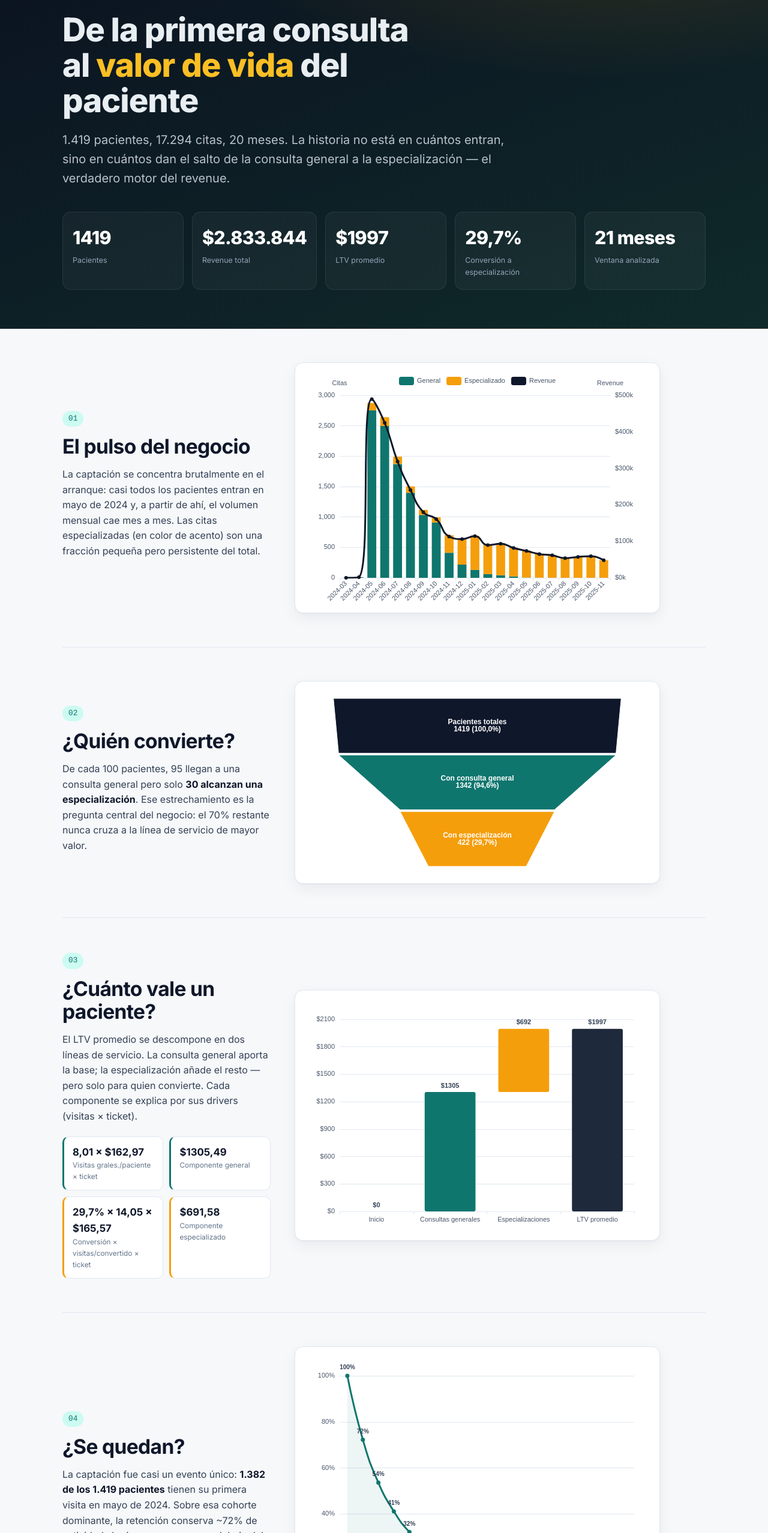
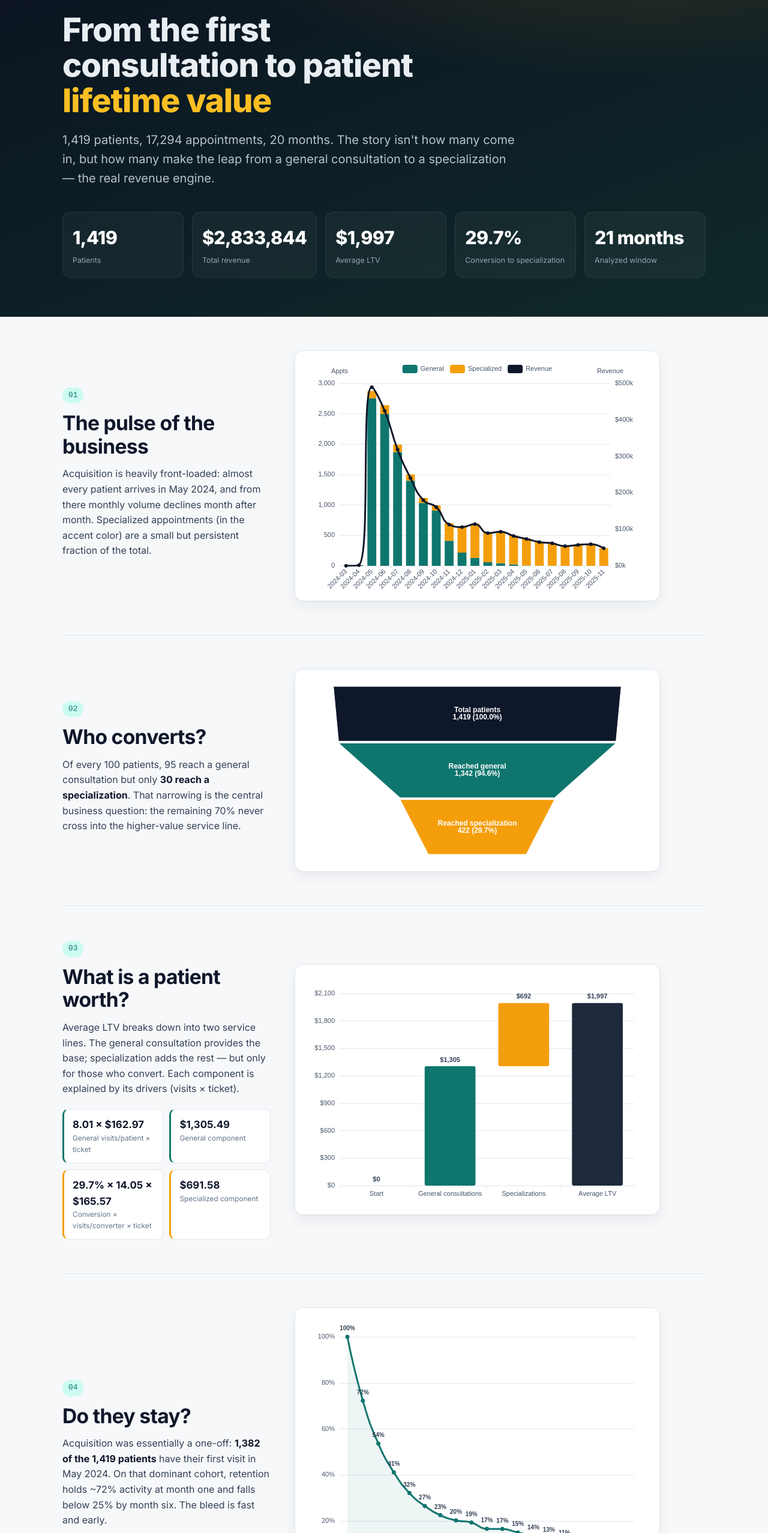
Before and after one commit to erickgarciaoh/patient-revenue-ltv-analysis, a plain HTML site: page docs/index.html in a window 1280 px wide. Shown: the part 105-2660 px from the top of the page at 60% size. Drawn offline with nearby package versions, Linux system fonts and the light colour scheme; a web font is replaced by a local one.

Commit message:
Data-story redactado en ingles (idioma objetivo del entregable)
- index.html + story.js: copy, titulos, labels, tooltips y footer a ingles
- Formato numerico es-ES -> en-US (miles con coma, decimal con punto)
- Validado en navegador, sin errores (solo 404 favicon)

Co-Authored-By: Claude Opus 4.8 <noreply@anthropic.com>

```diff
--- a/docs/assets/story.js
+++ b/docs/assets/story.js
@@ -3,10 +3,10 @@
 // ---- palette ----
 const C = { general: '#0f766e', special: '#f59e0b', ink: '#0f172a', muted: '#94a3b8', line: '#e2e8f0', total: '#1e293b' };
 
-// ---- formatters (es) ----
-const nf0 = new Intl.NumberFormat('es-ES', { maximumFractionDigits: 0 });
-const nf1 = new Intl.NumberFormat('es-ES', { minimumFractionDigits: 1, maximumFractionDigits: 1 });
-const nf2 = new Intl.NumberFormat('es-ES', { minimumFractionDigits: 2, maximumFractionDigits: 2 });
+// ---- formatters (en-US) ----
+const nf0 = new Intl.NumberFormat('en-US', { maximumFractionDigits: 0 });
+const nf1 = new Intl.NumberFormat('en-US', { minimumFractionDigits: 1, maximumFractionDigits: 1 });
+const nf2 = new Intl.NumberFormat('en-US', { minimumFractionDigits: 2, maximumFractionDigits: 2 });
 const money0 = n => '$' + nf0.format(Math.round(n));
 const money2 = n => '$' + nf2.format(n);
 const pct = n => nf1.format(n) + '%';
@@ -39,11 +39,11 @@ window.addEventListener('resize', () => charts.forEach(c => c.resize()));
 // ---- KPIs ----
 function renderKpis(k) {
   const items = [
-    [nf0.format(k.patients), 'Pacientes'],
-    [money0(k.revenue_total), 'Revenue total'],
-    [money0(k.ltv_avg), 'LTV promedio'],
-    [pct(k.conversion_pct), 'Conversión a especialización'],
-    [k.months + ' meses', 'Ventana analizada'],
+    [nf0.format(k.patients), 'Patients'],
+    [money0(k.revenue_total), 'Total revenue'],
+    [money0(k.ltv_avg), 'Average LTV'],
+    [pct(k.conversion_pct), 'Conversion to specialization'],
+    [k.months + ' months', 'Analyzed window'],
   ];
   document.getElementById('kpis').innerHTML = items
     .map(([v, l]) => `<div class="kpi"><div class="v">${v}</div><div class="l">${l}</div></div>`).join('');
@@ -52,10 +52,10 @@ function renderKpis(k) {
 // ---- Drivers ----
 function renderDrivers(d) {
   const items = [
-    ['is-general', nf2.format(d.gen_visits_per_patient) + ' × ' + money2(d.avg_general_ticket), 'Visitas grales./paciente × ticket'],
-    ['is-general', money2(d.general_component), 'Componente general'],
-    ['is-special', pct(d.conversion_rate_pct) + ' × ' + nf2.format(d.spec_visits_per_converter) + ' × ' + money2(d.avg_specialized_ticket), 'Conversión × visitas/convertido × ticket'],
-    ['is-special', money2(d.specialized_component), 'Componente especializado'],
+    ['is-general', nf2.format(d.gen_visits_per_patient) + ' × ' + money2(d.avg_general_ticket), 'General visits/patient × ticket'],
+    ['is-general', money2(d.general_component), 'General component'],
+    ['is-special', pct(d.conversion_rate_pct) + ' × ' + nf2.format(d.spec_visits_per_converter) + ' × ' + money2(d.avg_specialized_ticket), 'Conversion × visits/converter × ticket'],
+    ['is-special', money2(d.specialized_component), 'Specialized component'],
   ];
   document.getElementById('drivers').innerHTML = items
     .map(([cls, v, l]) => `<div class="driver ${cls}"><div class="dv">${v}</div><div class="dl">${l}</div></div>`).join('');
@@ -65,7 +65,6 @@ function renderDrivers(d) {
 function chartMonthly(m) {
   mk('chart-monthly', {
     tooltip: { trigger: 'axis', axisPointer: { type: 'shadow' },
-      valueFormatter: undefined,
       formatter: p => {
         const x = p[0].axisValue; let s = `<b>${x}</b>`;
         p.forEach(it => {
@@ -74,16 +73,16 @@ function chartMonthly(m) {
         });
         return s;
       } },
-    legend: { data: ['General', 'Especializado', 'Revenue'], top: 0, icon: 'roundRect', textStyle: axisText },
+    legend: { data: ['General', 'Specialized', 'Revenue'], top: 0, icon: 'roundRect', textStyle: axisText },
     grid: { ...baseGrid, right: 64, top: 36 },
     xAxis: { type: 'category', data: m.map(r => r.year_month), axisLabel: { ...axisText, rotate: 45 }, axisLine: { lineStyle: { color: C.line } } },
     yAxis: [
-      { type: 'value', name: 'Citas', nameTextStyle: axisText, axisLabel: axisText, splitLine: { lineStyle: { color: C.line } } },
+      { type: 'value', name: 'Appts', nameTextStyle: axisText, axisLabel: axisText, splitLine: { lineStyle: { color: C.line } } },
       { type: 'value', name: 'Revenue', nameTextStyle: axisText, position: 'right', axisLabel: { ...axisText, formatter: v => '$' + nf0.format(v / 1000) + 'k' }, splitLine: { show: false } },
     ],
     series: [
       { name: 'General', type: 'bar', stack: 'a', data: m.map(r => r.appts_general), itemStyle: { color: C.general } },
-      { name: 'Especializado', type: 'bar', stack: 'a', data: m.map(r => r.appts_specialized), itemStyle: { color: C.special } },
+      { name: 'Specialized', type: 'bar', stack: 'a', data: m.map(r => r.appts_specialized), itemStyle: { color: C.special } },
       { name: 'Revenue', type: 'line', yAxisIndex: 1, data: m.map(r => r.revenue_total), smooth: true, symbol: 'circle', symbolSize: 6, lineStyle: { width: 3, color: C.ink }, itemStyle: { color: C.ink } },
     ],
   });
@@ -91,19 +90,20 @@ function chartMonthly(m) {
 
 // ---- 02 Funnel ----
 function chartFunnel(f) {
+  const names = { 'Total patients': 'Total patients', 'With general (T1)': 'Reached general', 'With specialized (T2)': 'Reached specialization' };
   mk('chart-funnel', {
-    tooltip: { trigger: 'item', formatter: p => `${p.name}<br/><b>${nf0.format(p.value)}</b> pacientes (${nf1.format(p.data.pct)}%)` },
+    tooltip: { trigger: 'item', formatter: p => `${p.name}<br/><b>${nf0.format(p.value)}</b> patients (${nf1.format(p.data.pct)}%)` },
     series: [{
       type: 'funnel', top: 10, bottom: 10, left: '8%', width: '84%', minSize: '34%',
       gap: 3, label: { position: 'inside', formatter: p => `${p.name}\n${nf0.format(p.value)} (${nf1.format(p.data.pct)}%)`, color: '#fff', fontWeight: 600, fontSize: 12 },
-      data: f.map((r, i) => ({ value: r.n_patients, name: r.stage_name === 'Total patients' ? 'Pacientes totales' : r.stage_name === 'With general (T1)' ? 'Con consulta general' : 'Con especialización', pct: r.pct_of_total, itemStyle: { color: [C.ink, C.general, C.special][i] } })),
+      data: f.map((r, i) => ({ value: r.n_patients, name: names[r.stage_name] || r.stage_name, pct: r.pct_of_total, itemStyle: { color: [C.ink, C.general, C.special][i] } })),
     }],
   });
 }
 
 // ---- 03 Waterfall ----
 function chartWaterfall(w) {
-  const labels = { 'Start': 'Inicio', 'General consultations': 'Consultas generales', 'Specializations': 'Especializaciones', 'Average LTV': 'LTV promedio' };
+  const labels = { 'Start': 'Start', 'General consultations': 'General consultations', 'Specializations': 'Specializations', 'Average LTV': 'Average LTV' };
   const placeholder = [], values = [], colors = [];
   w.forEach(s => {
     if (s.step_type === 'total') { placeholder.push(0); colors.push(C.total); }
@@ -125,15 +125,15 @@ function chartWaterfall(w) {
 }
 
 // ---- 04 Retention curve (single dominant cohort: 2024-05) ----
-// Acquisition was essentially a one-off (1.382 of 1.419 patients start in
-// 2024-05), so multi-cohort heatmap has no material; show the dominant cohort's
-// decay curve instead.
+// Acquisition was essentially a one-off (1,382 of 1,419 patients start in
+// 2024-05), so a multi-cohort heatmap has no material; show the dominant
+// cohort's decay curve instead.
 function chartCohort(rows) {
   const c = rows.filter(r => r.cohort_month === '2024-05').sort((a, b) => a.month_offset - b.month_offset);
   mk('chart-cohort', {
-    tooltip: { trigger: 'axis', formatter: p => `Mes +${p[0].axisValue}<br/><b>${nf1.format(p[0].value)}%</b> de la cohorte sigue activo` },
+    tooltip: { trigger: 'axis', formatter: p => `Month +${p[0].axisValue}<br/><b>${nf1.format(p[0].value)}%</b> of the cohort still active` },
     grid: { ...baseGrid, top: 30, bottom: 46 },
-    xAxis: { type: 'category', data: c.map(r => r.month_offset), name: 'Meses desde la 1ª visita', nameLocation: 'middle', nameGap: 30, nameTextStyle: axisText, axisLabel: axisText, axisLine: { lineStyle: { color: C.line } } },
+    xAxis: { type: 'category', data: c.map(r => r.month_offset), name: 'Months since first visit', nameLocation: 'middle', nameGap: 30, nameTextStyle: axisText, axisLabel: axisText, axisLine: { lineStyle: { color: C.line } } },
     yAxis: { type: 'value', min: 0, max: 100, axisLabel: { ...axisText, formatter: v => v + '%' }, splitLine: { lineStyle: { color: C.line } } },
     series: [{
       type: 'line', data: c.map(r => r.retention_pct), smooth: true, symbol: 'circle', symbolSize: 7,
@@ -145,29 +145,28 @@ function chartCohort(rows) {
 
 // ---- 05 Pareto ----
 function chartPareto(p) {
-  const xs = p.map(r => r.pct_patients);
   mk('chart-pareto', {
-    tooltip: { trigger: 'axis', formatter: a => { const it = a.find(x => x.seriesName === 'Revenue acumulado'); return `Top ${nf1.format(it.axisValue)}% pacientes<br/><b>${nf1.format(it.value)}%</b> del revenue`; } },
-    legend: { data: ['Revenue acumulado', 'Igualdad perfecta'], top: 0, textStyle: axisText },
+    tooltip: { trigger: 'axis', formatter: a => { const it = a.find(x => x.seriesName === 'Cumulative revenue'); return `Top ${nf1.format(it.axisValue)}% of patients<br/><b>${nf1.format(it.value)}%</b> of revenue`; } },
+    legend: { data: ['Cumulative revenue', 'Perfect equality'], top: 0, textStyle: axisText },
     grid: { ...baseGrid, top: 36 },
-    xAxis: { type: 'value', min: 0, max: 100, name: '% de pacientes (ordenados por revenue)', nameLocation: 'middle', nameGap: 28, nameTextStyle: axisText, axisLabel: { ...axisText, formatter: v => v + '%' }, splitLine: { show: false } },
+    xAxis: { type: 'value', min: 0, max: 100, name: '% of patients (ranked by revenue)', nameLocation: 'middle', nameGap: 28, nameTextStyle: axisText, axisLabel: { ...axisText, formatter: v => v + '%' }, splitLine: { show: false } },
     yAxis: { type: 'value', min: 0, max: 100, axisLabel: { ...axisText, formatter: v => v + '%' }, splitLine: { lineStyle: { color: C.line } } },
     series: [
-      { name: 'Igualdad perfecta', type: 'line', data: [[0, 0], [100, 100]], lineStyle: { type: 'dashed', color: C.muted, width: 1.5 }, symbol: 'none', tooltip: { show: false } },
-      { name: 'Revenue acumulado', type: 'line', data: p.map(r => [r.pct_patients, r.cum_pct_revenue]), smooth: true, symbol: 'none', lineStyle: { width: 3, color: C.general }, areaStyle: { color: 'rgba(15,118,110,.08)' },
-        markLine: { silent: true, symbol: 'none', lineStyle: { color: C.special, type: 'dashed' }, label: { formatter: '80% revenue', color: '#92400e', fontSize: 11 }, data: [{ yAxis: 80 }] } },
+      { name: 'Perfect equality', type: 'line', data: [[0, 0], [100, 100]], lineStyle: { type: 'dashed', color: C.muted, width: 1.5 }, symbol: 'none', tooltip: { show: false } },
+      { name: 'Cumulative revenue', type: 'line', data: p.map(r => [r.pct_patients, r.cum_pct_revenue]), smooth: true, symbol: 'none', lineStyle: { width: 3, color: C.general }, areaStyle: { color: 'rgba(15,118,110,.08)' },
+        markLine: { silent: true, symbol: 'none', lineStyle: { color: C.special, type: 'dashed' }, label: { formatter: '80% of revenue', color: '#92400e', fontSize: 11 }, data: [{ yAxis: 80 }] } },
     ],
   });
 }
 
 // ---- 06 First visit table ----
 function tableFirstVisit(rows) {
-  const head = ['Paciente', '1ª cita', 'UID', 'Tipo', 'Revenue'];
+  const head = ['Patient', 'First visit', 'UID', 'Type', 'Revenue'];
   const body = rows.map(r => `<tr>
     <td>#${r.patient_id}</td>
     <td class="num">${r.first_service_date}</td>
     <td class="num">${r.appointment_uid}</td>
-    <td><span class="pill general">${r.first_visit_type === 'General' ? 'General' : r.first_visit_type}</span></td>
+    <td><span class="pill general">${r.first_visit_type}</span></td>
     <td class="num">${money2(r.first_visit_revenue)}</td></tr>`).join('');
   document.getElementById('table-firstvisit').innerHTML =
     `<table><thead><tr>${head.map(h => `<th>${h}</th>`).join('')}</tr></thead><tbody>${body}</tbody></table>`;
@@ -176,7 +175,7 @@ function tableFirstVisit(rows) {
 // ---- 07 Projection ----
 function chartProjection(rows) {
   mk('chart-projection', {
-    tooltip: { trigger: 'axis', axisPointer: { type: 'shadow' }, formatter: p => `Paciente #${p[0].axisValue}<br/>${p[0].marker}Revenue proyectado: <b>${money0(p[0].value)}</b>` },
+    tooltip: { trigger: 'axis', axisPointer: { type: 'shadow' }, formatter: p => `Patient #${p[0].axisValue}<br/>${p[0].marker}Projected revenue: <b>${money0(p[0].value)}</b>` },
     grid: { ...baseGrid, top: 16 },
     xAxis: { type: 'category', data: rows.map(r => r.patient_id), axisLabel: { ...axisText, formatter: v => '#' + v }, axisLine: { lineStyle: { color: C.line } } },
     yAxis: { type: 'value', axisLabel: { ...axisText, formatter: v => '$' + nf0.format(v / 1000) + 'k' }, splitLine: { lineStyle: { color: C.line } } },
@@ -186,7 +185,7 @@ function chartProjection(rows) {
 }
 
 function tableProjection(rows) {
-  const head = ['Paciente', 'Visitas', 'Última visita', 'Cadencia (días)', 'Citas proyectadas', 'Revenue proyectado'];
+  const head = ['Patient', 'Visits', 'Last visit', 'Cadence (days)', 'Projected appts', 'Projected revenue'];
   const body = rows.map(r => `<tr>
     <td>#${r.patient_id}</td>
     <td class="num">${r.visit_count}</td>
--- a/docs/index.html
+++ b/docs/index.html
@@ -1,10 +1,10 @@
 <!DOCTYPE html>
-<html lang="es">
+<html lang="en">
 <head>
   <meta charset="UTF-8" />
   <meta name="viewport" content="width=device-width, initial-scale=1.0" />
-  <title>Pacientes: revenue, conversión y LTV — Data Story</title>
-  <meta name="description" content="Análisis financiero de pacientes: revenue, funnel de conversión, LTV y retención. Pipeline SQL-céntrico + data-story." />
+  <title>Patients: revenue, conversion &amp; LTV — Data Story</title>
+  <meta name="description" content="Patient financial analysis: revenue, conversion funnel, LTV and retention. SQL-centric pipeline + data-story." />
   <link rel="preconnect" href="https://fonts.googleapis.com" />
   <link rel="preconnect" href="https://fonts.gstatic.com" crossorigin />
   <link href="https://fonts.googleapis.com/css2?family=Inter:wght@400;500;600;700;800&family=Spline+Sans+Mono:wght@500&display=swap" rel="stylesheet" />
@@ -13,14 +13,14 @@
 <body>
   <header class="hero">
     <div class="wrap">
-      <p class="eyebrow">Análisis financiero de pacientes · pipeline SQL → data-story</p>
-      <h1>De la primera consulta al <span class="hl">valor de vida</span> del paciente</h1>
+      <p class="eyebrow">Patient financial analysis · SQL pipeline → data-story</p>
+      <h1>From the first consultation to patient <span class="hl">lifetime value</span></h1>
       <p class="thesis">
-        1.419 pacientes, 17.294 citas, 20 meses. La historia no está en cuántos entran,
-        sino en cuántos dan el salto de la consulta general a la especialización —
-        el verdadero motor del revenue.
+        1,419 patients, 17,294 appointments, 20 months. The story isn't how many come in,
+        but how many make the leap from a general consultation to a specialization —
+        the real revenue engine.
       </p>
-      <div class="kpis" id="kpis" aria-label="Indicadores clave"></div>
+      <div class="kpis" id="kpis" aria-label="Key indicators"></div>
     </div>
   </header>
 
@@ -29,12 +29,11 @@
     <section class="story" id="s-monthly">
       <div class="copy">
         <span class="step">01</span>
-        <h2>El pulso del negocio</h2>
+        <h2>The pulse of the business</h2>
         <p>
-          La captación se concentra brutalmente en el arranque: casi todos los pacientes
-          entran en mayo de 2024 y, a partir de ahí, el volumen mensual cae mes a mes.
-          Las citas especializadas (en color de acento) son una fracción pequeña pero
-          persistente del total.
+          Acquisition is heavily front-loaded: almost every patient arrives in May 2024,
+          and from there monthly volume declines month after month. Specialized
+          appointments (in the accent color) are a small but persistent fraction of the total.
         </p>
       </div>
       <figure class="viz"><div class="chart" id="chart-monthly"></div></figure>
@@ -43,11 +42,11 @@
     <section class="story" id="s-funnel">
       <div class="copy">
         <span class="step">02</span>
-        <h2>¿Quién convierte?</h2>
+        <h2>Who converts?</h2>
         <p>
-          De cada 100 pacientes, 95 llegan a una consulta general pero solo <strong>30
-          alcanzan una especialización</strong>. Ese estrechamiento es la pregunta central
-          del negocio: el 70% restante nunca cruza a la línea de servicio de mayor valor.
+          Of every 100 patients, 95 reach a general consultation but only <strong>30 reach a
+          specialization</strong>. That narrowing is the central business question: the
+          remaining 70% never cross into the higher-value service line.
         </p>
       </div>
       <figure class="viz"><div class="chart chart-sm" id="chart-funnel"></div></figure>
@@ -56,11 +55,11 @@
     <section class="story" id="s-waterfall">
       <div class="copy">
         <span class="step">03</span>
-        <h2>¿Cuánto vale un paciente?</h2>
+        <h2>What is a patient worth?</h2>
         <p>
-          El LTV promedio se descompone en dos líneas de servicio. La consulta general
-          aporta la base; la especialización añade el resto — pero solo para quien convierte.
-          Cada componente se explica por sus drivers (visitas × ticket).
+          Average LTV breaks down into two service lines. The general consultation provides
+          the base; specialization adds the rest — but only for those who convert. Each
+          component is explained by its drivers (visits × ticket).
         </p>
         <div class="drivers" id="drivers"></div>
       </div>
@@ -70,12 +69,11 @@
     <section class="story" id="s-cohort">
       <div class="copy">
         <span class="step">04</span>
-        <h2>¿Se quedan?</h2>
+        <h2>Do they stay?</h2>
         <p>
-          La captación fue casi un evento único: <strong>1.382 de los 1.419 pacientes</strong>
-          tienen su primera visita en mayo de 2024. Sobre esa cohorte dominante, la retención
-          conserva ~72% de actividad al primer mes y cae por debajo del 25% al sexto.
-          El sangrado es rápido y temprano.
+          Acquisition was essentially a one-off: <strong>1,382 of the 1,419 patients</strong>
+          have their first visit in May 2024. On that dominant cohort, retention holds ~72%
+          activity at month one and falls below 25% by month six. The bleed is fast and early.
         </p>
       </div>
       <figure class="viz"><div class="chart chart-tall" id="chart-cohort"></div></figure>
@@ -84,11 +82,11 @@
     <section class="story" id="s-pareto">
       <div class="copy">
         <span class="step">05</span>
-        <h2>¿Quién paga la fiesta?</h2>
+        <h2>Who pays the bills?</h2>
         <p>
-          Hay concentración, pero no es un 80/20 de manual: el <strong>20% de pacientes
-          concentra el 61% del revenue</strong>, y hace falta el 38% para llegar al 80%.
-          La base de ingresos está más repartida de lo que el tópico sugeriría.
+          There's concentration, but it's no textbook 80/20: the <strong>top 20% of patients
+          hold 61% of revenue</strong>, and you need 38% to reach 80%. The revenue base is
+          more spread out than the cliché suggests.
         </p>
       </div>
       <figure class="viz"><div class="chart" id="chart-pareto"></div></figure>
@@ -97,11 +95,11 @@
     <section class="story" id="s-firstvisit">
       <div class="copy">
         <span class="step">06</span>
-        <h2>Seis pacientes, de cerca</h2>
+        <h2>Six patients, up close</h2>
         <p>
-          La primera cita de los pacientes objetivo. Ninguna costó $50: el supuesto
-          "intake fijo" del análisis original no resiste los datos — las primeras
-          consultas van de $158 a $205.
+          The first visit of the target patients. None cost $50: the "fixed intake"
+          assumption from the original analysis doesn't survive the data — first
+          consultations range from $158 to $205.
         </p>
       </div>
       <figure class="viz"><div class="tablewrap" id="table-firstvisit"></div></figure>
@@ -110,16 +108,15 @@
     <section class="story" id="s-projection">
       <div class="copy">
         <span class="step">07</span>
-        <h2>Mirando a diciembre 2026</h2>
+        <h2>Looking ahead to December 2026</h2>
         <p>
-          Si cada paciente mantuviera su cadencia histórica, estas serían las citas y el
-          revenue proyectados a fin de 2026.
+          If each patient kept their historical cadence, these would be the appointments
+          and revenue projected through the end of 2026.
         </p>
         <p class="caveat">
-          ⚠ Es un <strong>techo de planificación, no un pronóstico</strong>: asume cadencia
-          constante y cero abandono. La retención (sección 4) demuestra que la mayoría de
-          pacientes deja de venir, así que estas cifras sobrestiman. Afinar esto requiere
-          un modelo de churn.
+          ⚠ This is a <strong>planning ceiling, not a forecast</strong>: it assumes constant
+          cadence and zero churn. Retention (section 4) shows most patients stop coming, so
+          these figures overstate. Refining this needs a churn model.
         </p>
       </div>
       <figure class="viz">
@@ -132,14 +129,14 @@
 
   <footer>
     <div class="wrap">
-      <h3>Metodología y supuestos</h3>
+      <h3>Methodology &amp; assumptions</h3>
       <ul>
-        <li><strong>Pipeline:</strong> CSV crudo → tabla <code>raw</code> (NVARCHAR) → estrella ligera <code>core</code> (fact + dimensiones) → vistas <code>analysis</code> → JSON estático. Todo en SQL Server.</li>
-        <li><strong>LTV:</strong> revenue total / pacientes únicos, descompuesto aditivamente en componente general + especializado.</li>
-        <li><strong>Supuesto de negocio (no verificado):</strong> Tipo 1 = consulta general, Tipo 2 = especialización. El origen del dataset se desconoce; tratar como hipótesis declarada.</li>
-        <li><strong>Ventana:</strong> 29-mar-2024 a 30-nov-2025. Proyección hasta 31-dic-2026.</li>
+        <li><strong>Pipeline:</strong> raw CSV → <code>raw</code> table (NVARCHAR) → light star schema <code>core</code> (fact + dimensions) → <code>analysis</code> views → static JSON. All in SQL Server.</li>
+        <li><strong>LTV:</strong> total revenue / unique patients, decomposed additively into general + specialized component.</li>
+        <li><strong>Business assumption (unverified):</strong> Type 1 = general consultation, Type 2 = specialization. The dataset's origin is unknown; treat as a stated hypothesis.</li>
+        <li><strong>Window:</strong> Mar 29, 2024 to Nov 30, 2025. Projection through Dec 31, 2026.</li>
       </ul>
-      <p class="src">Fuente: dataset financiero de pacientes (17.294 citas). Pieza de portfolio · análisis de datos.</p>
+      <p class="src">Source: patient financial dataset (17,294 appointments). Portfolio piece · data analysis.</p>
     </div>
   </footer>
 
```
